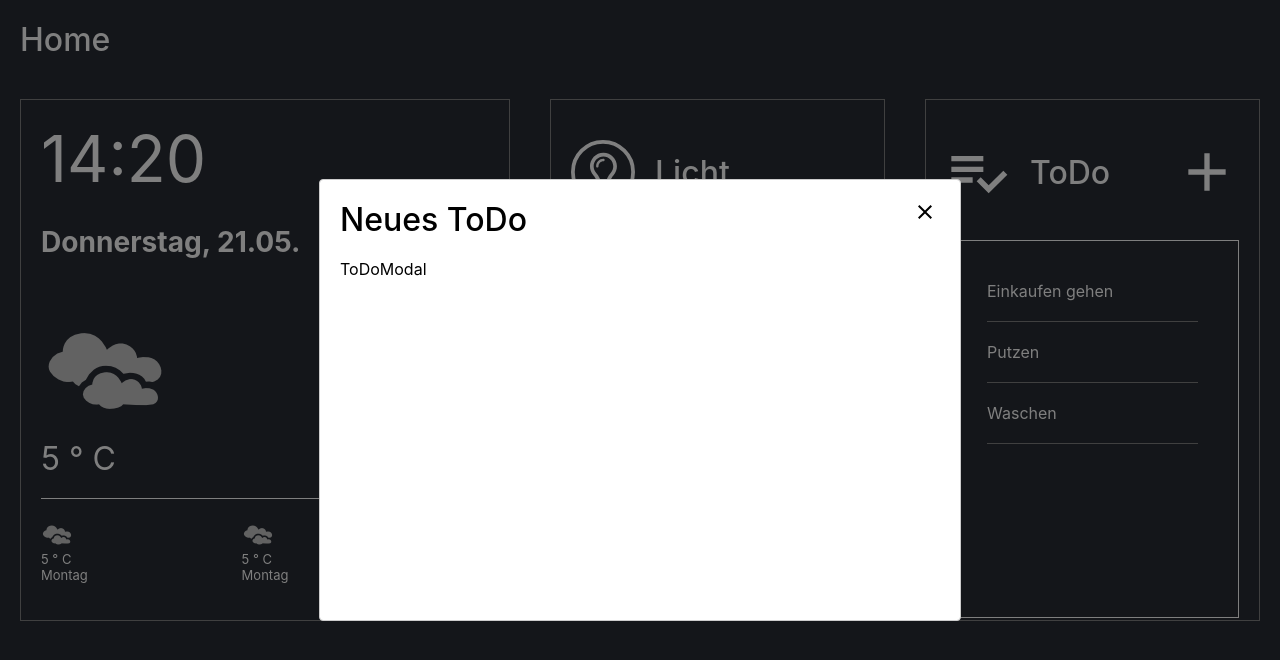
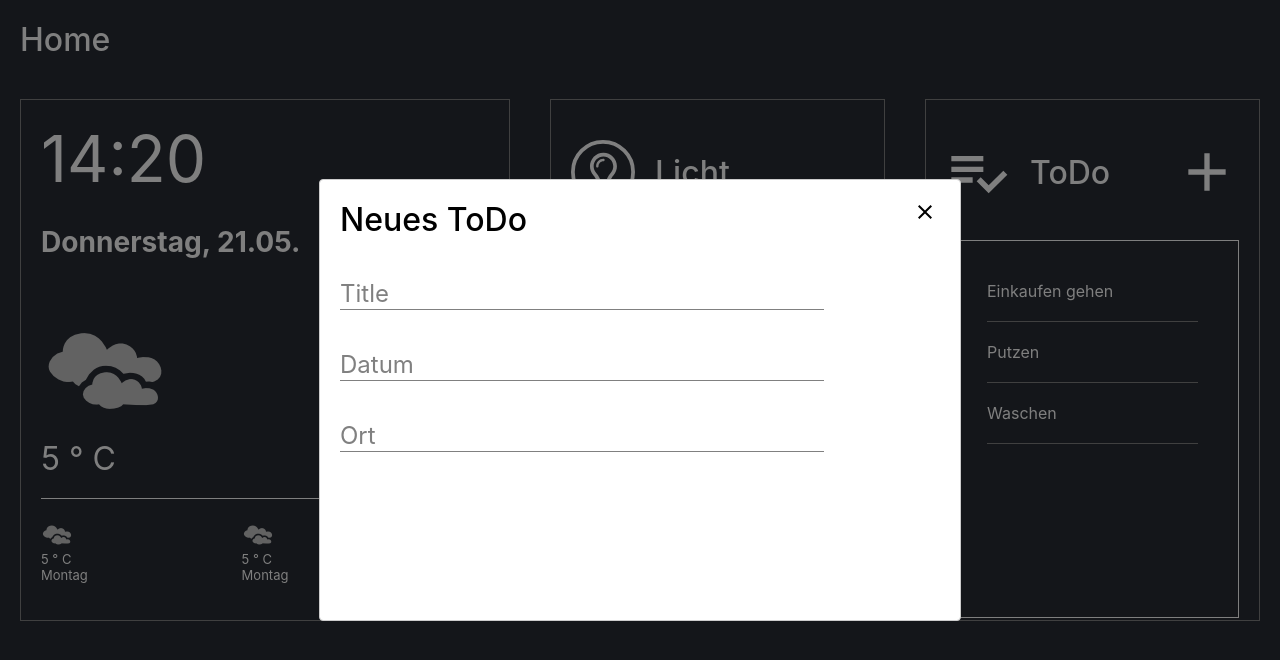
Before and after one commit to DanielBoening/react-home, a React (Create React App) app: page / in a window 1280 px wide. Both pictures are taken after a click on the icon 1207 px from the left and 172 px from the top of the page. Shown: the top 660 px of the page. Built offline with nearby package versions, Linux system fonts and the light colour scheme; what react-alert-template-basic would draw is missing.

Commit message:
add a textview

```diff
--- a/src/components/ToDo/ToDoModal/ToDoModal.js
+++ b/src/components/ToDo/ToDoModal/ToDoModal.js
@@ -1,11 +1,28 @@
-import React from 'react';
+import React, {useState} from 'react';
 import { DefaultModal } from '../../commons/DefaultModal/DefaultModal';
 import Header from '../../commons/Header/Header';
+import TextView from '../../commons/TextView/TextView';
 
 function ToDoModal(props) {
+    const [title, setTitle] = useState();
+
     return (
         <div>
-            <div>ToDoModal</div>
+            <TextView
+                onChange={txt => setTitle(txt)}
+                placeholder={'Title'}
+                value={title}
+                />
+            <TextView
+                onChange={txt => setTitle(txt)}
+                placeholder={'Datum'}
+                value={title}
+                />
+            <TextView
+                onChange={txt => setTitle(txt)}
+                placeholder={'Ort'}
+                value={title}
+                />
         </div>
     )
 }
--- /dev/null
+++ b/src/components/commons/TextView/TextView.css
@@ -0,0 +1,18 @@
+.TextView{
+    width: 100%;
+    padding: 20px;
+    padding-left: 0px;
+}
+
+.TextViewInput {
+    width: 80%;
+    font-size: x-large;
+    border: none;
+    border-bottom: 1px solid grey;
+}
+
+.TextViewPlaceholder {
+    position: absolute;
+    color: grey;
+    font-size: x-large;
+}
--- /dev/null
+++ b/src/components/commons/TextView/TextView.js
@@ -0,0 +1,11 @@
+import React from 'react';
+import './TextView.css';
+
+export default function TextView(props) {
+    return (
+        <div className="TextView">
+            {props.placeholder && !props.value && <div className="TextViewPlaceholder">{props.placeholder}</div>}
+            <input className="TextViewInput" onChange={(event) => props.onChange(event.target.value)} value={props.value}/>
+        </div>
+    )
+}
```
